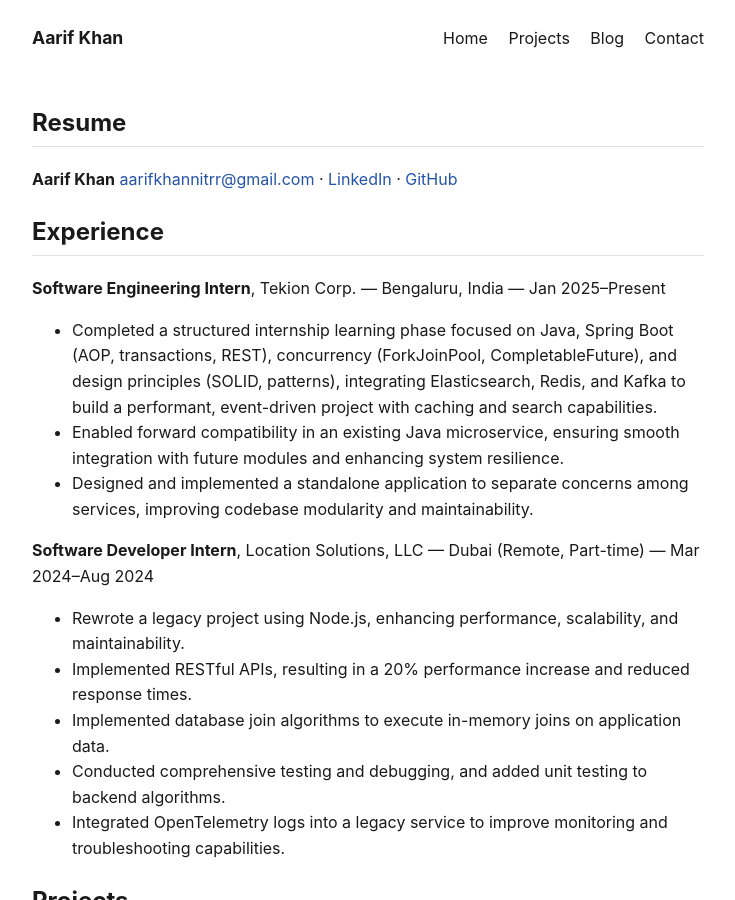
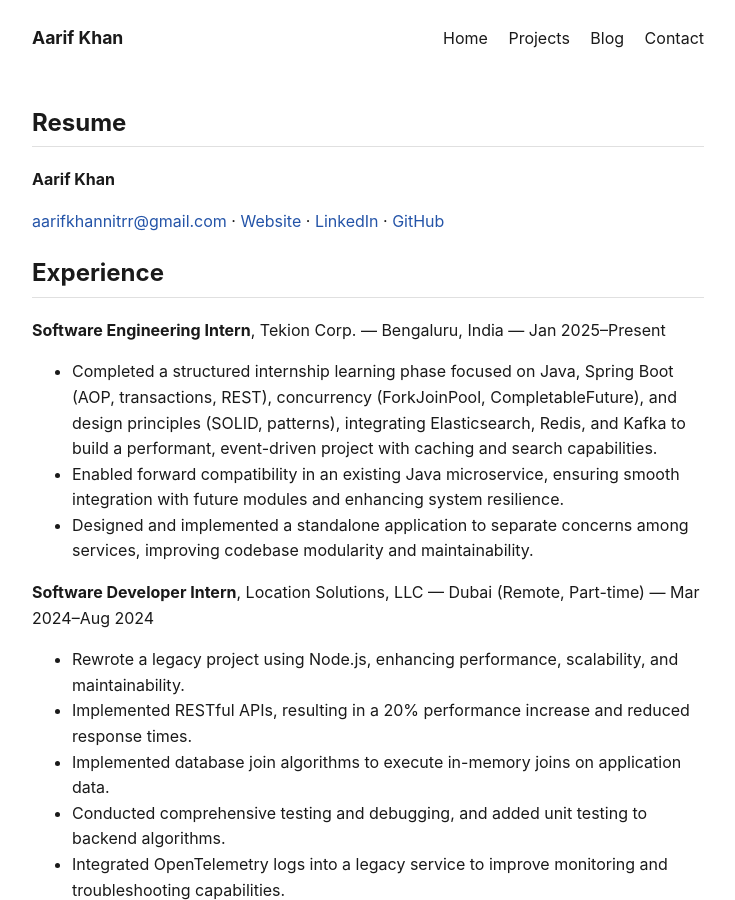
Before and after one commit to aarifkhan7/aarifkhan7.github.io, a Jekyll site: the page built from resume.md, in a window 1280 px wide and 900 px high. Shown: the whole window, without its empty margins (272-1007 px from the left). Built offline with Jekyll 4.4.1, drawn with Linux system fonts in a browser that asks for light colours.

Commit message:
Add website link to resume header and put contact links on their own line

```diff
--- a/resume.md
+++ b/resume.md
@@ -5,7 +5,8 @@ permalink: /resume/
 ---
 
 **{{ site.author.name }}**
-[{{ site.author.email }}](mailto:{{ site.author.email }}) · [LinkedIn]({{ site.author.linkedin }}) · [GitHub](https://github.com/aarifkhan7)
+
+[{{ site.author.email }}](mailto:{{ site.author.email }}) · [Website]({{ site.url }}) · [LinkedIn]({{ site.author.linkedin }}) · [GitHub](https://github.com/aarifkhan7)
 
 ## Experience
 
```
Also changed, not shown: 1 other file.
